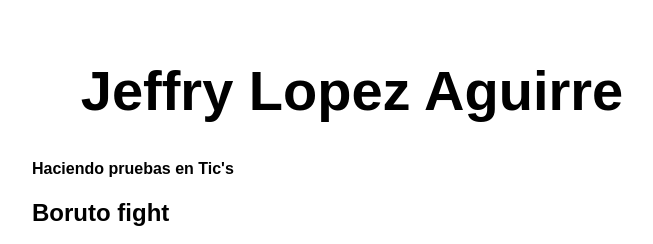
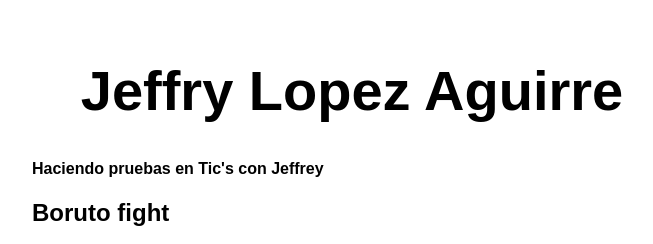
Before and after one commit to JeffullDev/AdsoDespliegue1, a website: page src/index.html in a window 1280 px wide. Shown: the top 244 px of the page, without its empty margins (288-941 px from the left). Drawn offline with Linux system fonts and the light colour scheme; grey boxes are pictures that could not be loaded.

Commit message:
new tittle

```diff
--- a/src/index.html
+++ b/src/index.html
@@ -11,7 +11,7 @@
 <body>
   <main>
     <h1>Jeffry Lopez Aguirre</h1>
-    <h4>Haciendo pruebas en Tic's</h4>
+    <h4>Haciendo pruebas en Tic's con Jeffrey</h4>
       <h2>Boruto fight</h2>
       <iframe width="560" height="315" src="https://youtu.be/ZL2h3F5iBQE?si=e5yv42sTw2eDjIei" frameborder="0" allow="accelerometer; autoplay; clipboard-write; encrypted-media; gyroscope; picture-in-picture" allowfullscreen></iframe>
       <p> Perraza pelea</p>
```
